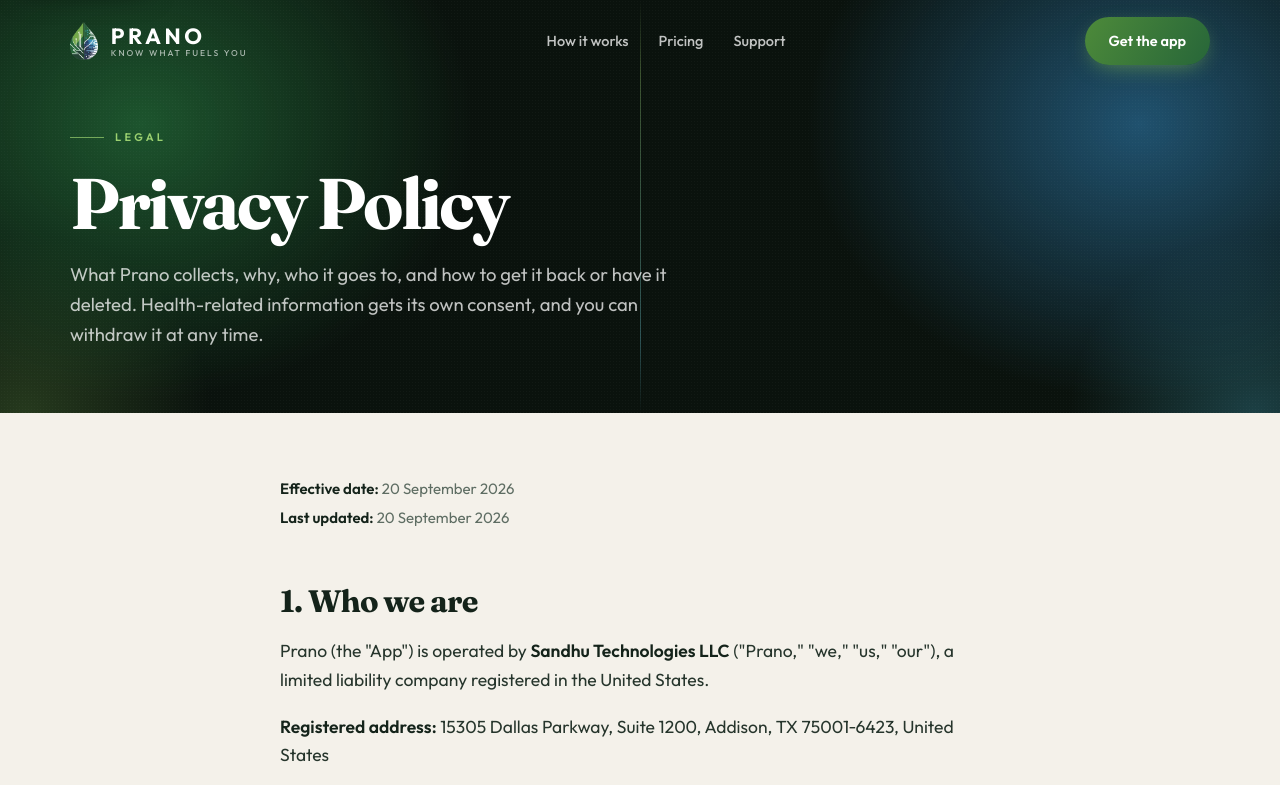
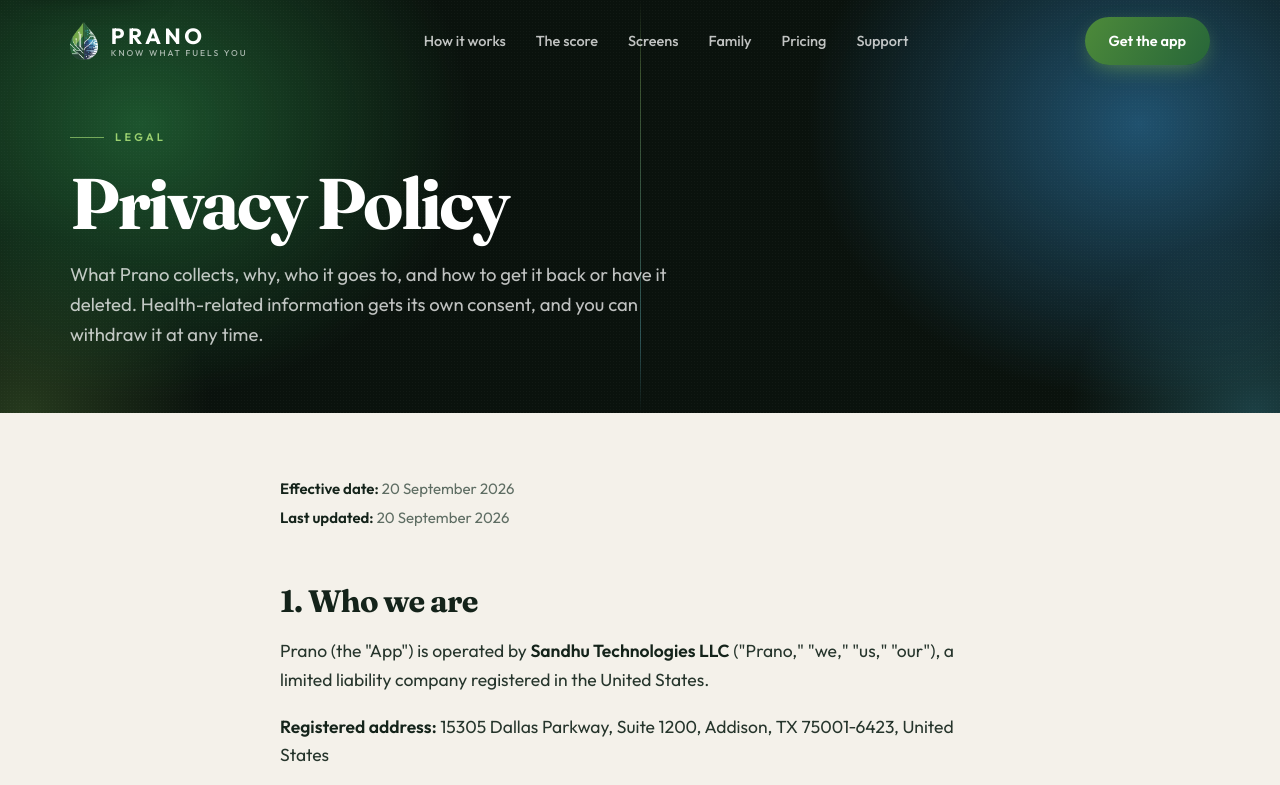
Before and after one commit to jsandhuX/prano-site, a plain HTML site: page privacy/index.html in a window 1280 px wide. Shown: the top 785 px of the page. Drawn offline with Linux system fonts and the light colour scheme.

Commit message:
Privacy page: full nav and footer

```diff
--- a/privacy/index.html
+++ b/privacy/index.html
@@ -37,7 +37,7 @@
   <div class="side"></div><div class="seam"></div><div class="grain"></div>
   <nav class="snav" aria-label="Primary"><div class="wrap">
     <a class="lock" href="/"><img src="/assets/prano-mark.webp" width="28" height="38" alt=""><span class="lk"><b>PRANO</b><small>Know What Fuels You</small></span></a>
-    <div class="nlinks"><a href="/#how">How it works</a><a href="/#pricing">Pricing</a><a href="/support/">Support</a></div>
+    <div class="nlinks"><a href="/#how">How it works</a><a href="/#score">The score</a><a href="/#see">Screens</a><a href="/#family">Family</a><a href="/#pricing">Pricing</a><a href="/support/">Support</a></div>
     <a class="ncta" href="/app/">Get the app</a>
     <button class="burger" id="burger" type="button" aria-expanded="false" aria-controls="mnav" aria-label="Open menu">
       <span></span><span></span><span></span>
@@ -433,7 +433,7 @@
         <a class="lock" href="/" style="margin-bottom:16px"><img src="/assets/prano-mark.webp" width="28" height="38" alt="" loading="lazy"><span class="lk"><b>PRANO</b><small>Know What Fuels You</small></span></a>
         <p style="margin:0;max-width:320px;font-size:14px;line-height:1.6">Built by Anantex.</p>
       </div>
-      <div><h2 class="fh">Product</h2><a href="/#how">How it works</a><a href="/#score">The score</a><a href="/#features">Features</a><a href="/#pricing">Pricing</a><a href="/app/">Get the app</a></div>
+      <div><h2 class="fh">Product</h2><a href="/#how">How it works</a><a href="/#score">The score</a><a href="/#see">Screens</a><a href="/#family">Family</a><a href="/#features">Features</a><a href="/#pricing">Pricing</a><a href="/#faq">Questions</a><a href="/app/">Get the app</a></div>
       <div><h2 class="fh">Company</h2><a href="/support/">Support</a><a href="/privacy/">Privacy</a><a href="/terms/">Terms</a><a href="/consumer-health-data-privacy/">Consumer health data</a><a href="/delete-account/">Delete account</a></div>
       <div><h2 class="fh">Contact</h2><a href="mailto:contact@anantex.com">contact@anantex.com</a></div>
     </div>
```
